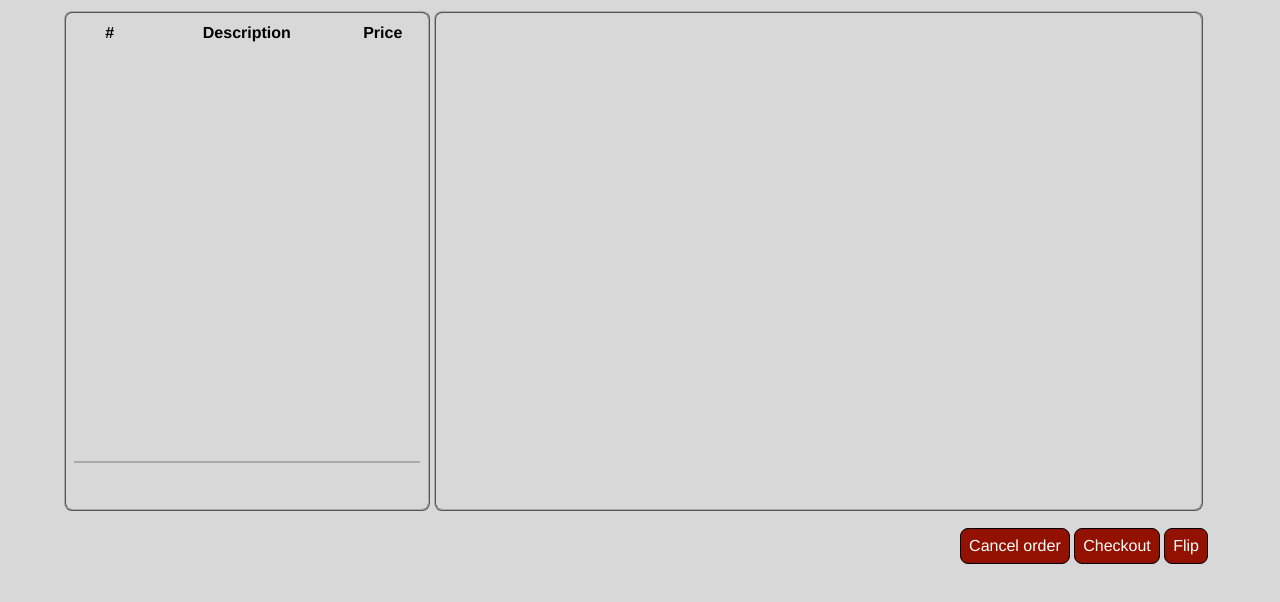
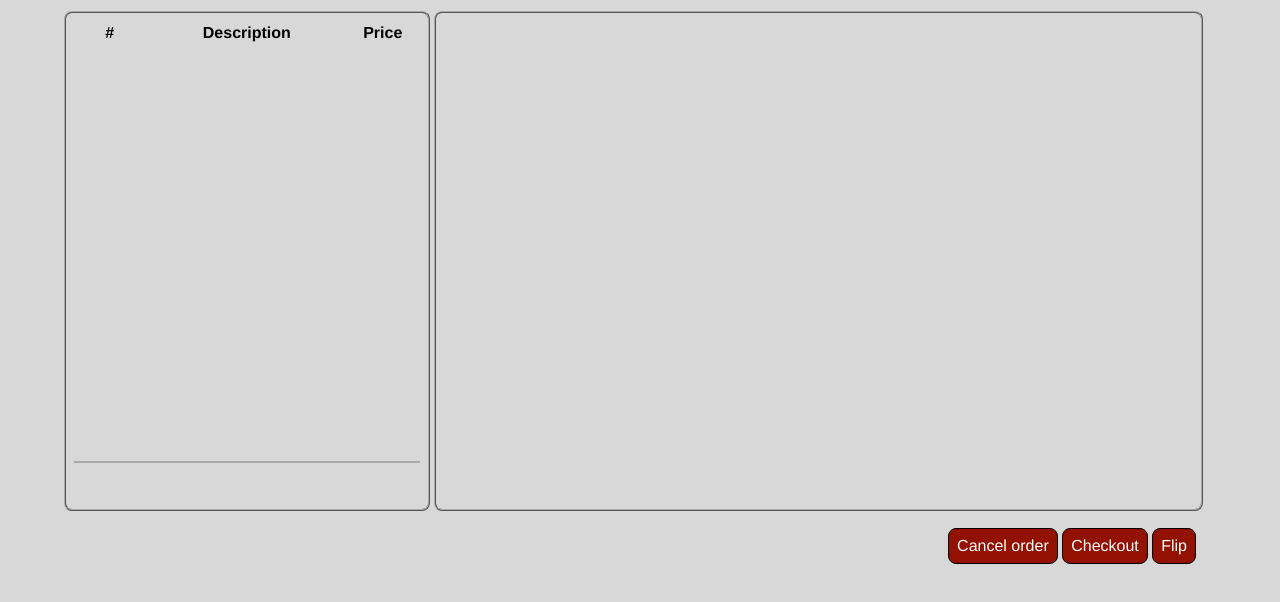
Before and after one commit to Ssoele/kassakiosk, a plain HTML site: page client-kassa/window.html in a window 1280 px wide. Shown: the part 74-676 px from the top of the page. Drawn offline with Linux system fonts and the light colour scheme; no server answers.

Commit message:
buttons mooier gezet

```diff
--- a/client-kassa/css/myStyle.css
+++ b/client-kassa/css/myStyle.css
@@ -61,7 +61,7 @@ body{
 
 #nav{
     text-align: right;
-    padding-right: 1em;
+    padding-right: 2.5em;
     padding-top: 1em;
     width: 90%;
     margin: auto;
```
